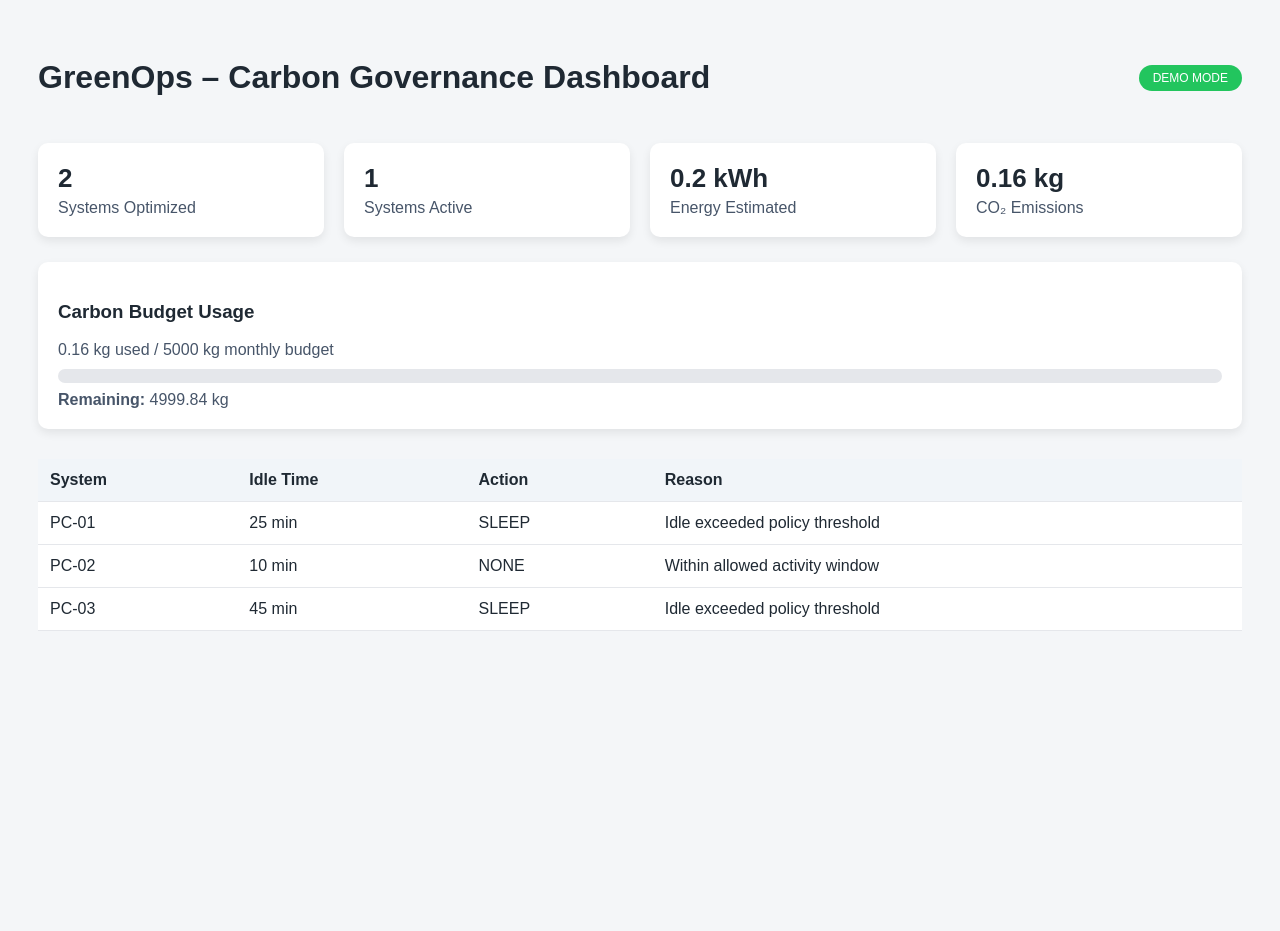
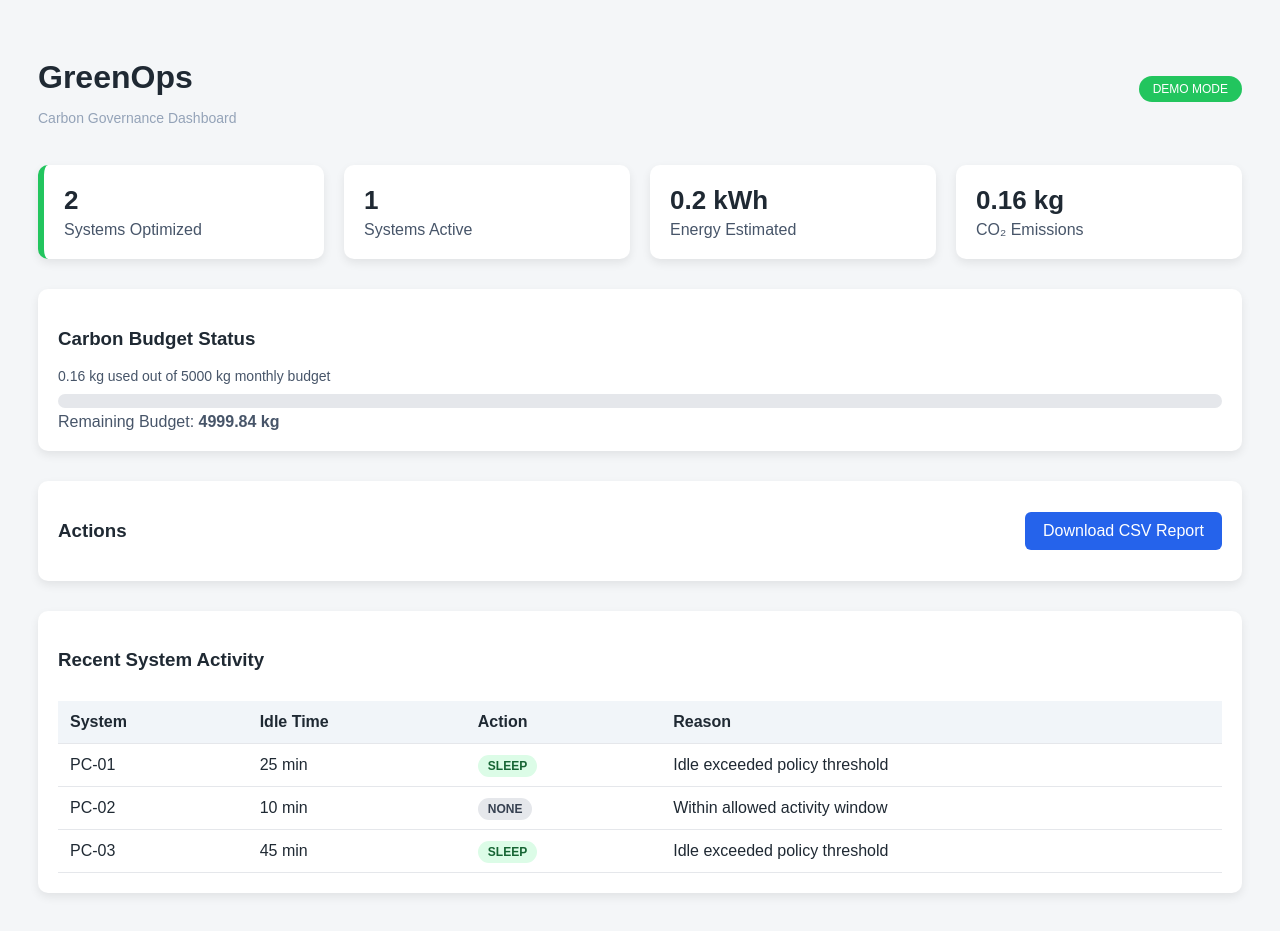
Before and after one commit to iamdevdhanush/GreenOps, a Flask app: page / in a window 1280 px wide. Before the commit the page ends 631 px from the top, so only its background shows below. Run offline with Flask 3, Linux system fonts and the light colour scheme; data that the repository does not hold is empty.

Commit message:
Connected DB and CSV export feature

```diff
--- a/server/app.py
+++ b/server/app.py
@@ -1,5 +1,17 @@
 from flask import Flask, request, render_template
 from datetime import datetime
+import sqlite3
+import csv
+from flask import Response
+
+
+# ----------------------
+# CONFIG
+# ----------------------
+CARBON_BUDGET = 5000  # kg CO2
+CO2_FACTOR = 0.82
+POWER_WATT = 150
+DB_PATH = "greenops.db"
 
 DEMO_DATA = [
     {"pc_id": "PC-01", "idle_minutes": 25, "action": "SLEEP"},
@@ -9,26 +21,56 @@ DEMO_DATA = [
 
 app = Flask(__name__)
 
-AGENT_LOGS = []
-CARBON_BUDGET = 5000  # kg CO2
-CO2_FACTOR = 0.82
-POWER_WATT = 150
+# ----------------------
+# DB INIT
+# ----------------------
+def init_db():
+    conn = sqlite3.connect(DB_PATH)
+    cur = conn.cursor()
+    cur.execute("""
+        CREATE TABLE IF NOT EXISTS agent_logs (
+            id INTEGER PRIMARY KEY AUTOINCREMENT,
+            pc_id TEXT,
+            idle_minutes REAL,
+            action TEXT,
+            timestamp TEXT
+        )
+    """)
+    conn.commit()
+    conn.close()
 
+init_db()
+
+# ----------------------
+# DASHBOARD (READ FROM DB)
+# ----------------------
 @app.route("/")
 def dashboard():
-    data = AGENT_LOGS if AGENT_LOGS else [
-        {"pc_id": "PC-01", "idle_minutes": 25, "action": "SLEEP"},
-        {"pc_id": "PC-02", "idle_minutes": 10, "action": "NONE"},
-        {"pc_id": "PC-03", "idle_minutes": 45, "action": "SLEEP"}
+    conn = sqlite3.connect(DB_PATH)
+    cur = conn.cursor()
+    cur.execute(
+        "SELECT pc_id, idle_minutes, action FROM agent_logs ORDER BY id DESC LIMIT 10"
+    )
+    rows = cur.fetchall()
+    conn.close()
+
+    logs = [
+        {"pc_id": r[0], "idle_minutes": r[1], "action": r[2]}
+        for r in rows
     ]
 
-    total_idle = sum(item["idle_minutes"] for item in data)
+    # fallback demo data if DB empty
+    if not logs:
+        logs = DEMO_DATA
+
+    total_idle = sum(log["idle_minutes"] for log in logs)
+
     energy = (POWER_WATT * (total_idle / 60)) / 1000
     co2 = energy * CO2_FACTOR
     remaining = CARBON_BUDGET - co2
 
-    optimized = len([d for d in data if d["action"] == "SLEEP"])
-    active = len([d for d in data if d["action"] == "NONE"])
+    optimized = len([l for l in logs if l["action"] == "SLEEP"])
+    active = len([l for l in logs if l["action"] == "NONE"])
 
     return render_template(
         "dashboard.html",
@@ -38,17 +80,61 @@ def dashboard():
         used=round(co2, 2),
         optimized=optimized,
         active=active,
-        logs=data
+        logs=logs
     )
 
-
-
+# ----------------------
+# AGENT API (WRITE TO DB)
+# ----------------------
 @app.route("/agent/report", methods=["POST"])
 def agent_report():
     data = request.json
-    data["received_at"] = datetime.utcnow().isoformat()
-    AGENT_LOGS.append(data)
+
+    conn = sqlite3.connect(DB_PATH)
+    cur = conn.cursor()
+    cur.execute(
+        "INSERT INTO agent_logs (pc_id, idle_minutes, action, timestamp) VALUES (?, ?, ?, ?)",
+        (
+            data.get("pc_id"),
+            data.get("idle_minutes"),
+            data.get("action"),
+            datetime.utcnow().isoformat()
+        )
+    )
+    conn.commit()
+    conn.close()
+
     return {"status": "ok"}
 
+# ----------------------
+# START SERVER
+# ----------------------
 if __name__ == "__main__":
     app.run(host="0.0.0.0", port=5000)
+
+
+@app.route("/export/csv")
+def export_csv():
+    conn = sqlite3.connect(DB_PATH)
+    cur = conn.cursor()
+
+    cur.execute("""
+        SELECT pc_id, idle_minutes, action, timestamp
+        FROM agent_logs
+        ORDER BY id DESC
+    """)
+    rows = cur.fetchall()
+    conn.close()
+
+    def generate():
+        yield "PC ID,Idle Minutes,Action,Timestamp\n"
+        for r in rows:
+            yield f"{r[0]},{r[1]},{r[2]},{r[3]}\n"
+
+    return Response(
+        generate(),
+        mimetype="text/csv",
+        headers={
+            "Content-Disposition": "attachment; filename=greenops_logs.csv"
+        }
+    )
--- a/server/templates/dashboard.html
+++ b/server/templates/dashboard.html
@@ -77,17 +77,90 @@
         th {
             background: #f1f5f9;
         }
+
+	.subtitle {
+    margin-top: -8px;
+    color: #94a3b8;
+    font-size: 14px;
+}
+
+.section {
+    margin-top: 30px;
+}
+
+.highlight {
+    border-left: 6px solid #22c55e;
+}
+
+.muted {
+    color: #64748b;
+    font-size: 14px;
+}
+
+.remaining {
+    margin-top: 10px;
+}
+
+.actions {
+    display: flex;
+    align-items: center;
+    justify-content: space-between;
+}
+
+.btn {
+    padding: 10px 18px;
+    background: #2563eb;
+    color: white;
+    border-radius: 6px;
+    text-decoration: none;
+    font-weight: 500;
+}
+
+.btn:hover {
+    background: #1d4ed8;
+}
+
+.table-container {
+    margin-top: 30px;
+    background: white;
+    padding: 20px;
+    border-radius: 10px;
+    box-shadow: 0 4px 10px rgba(0,0,0,0.08);
+}
+
+.tag {
+    padding: 4px 10px;
+    border-radius: 12px;
+    font-size: 12px;
+    font-weight: 600;
+}
+
+.tag.sleep {
+    background: #dcfce7;
+    color: #166534;
+}
+
+.tag.active {
+    background: #e5e7eb;
+    color: #374151;
+}
+
     </style>
 </head>
+
 <body>
 
 <div class="header">
-    <h1>GreenOps – Carbon Governance Dashboard</h1>
+    <div>
+        <h1>GreenOps</h1>
+        <p class="subtitle">Carbon Governance Dashboard</p>
+    </div>
     <div class="badge">DEMO MODE</div>
 </div>
 
+<!-- KPI CARDS -->
 <div class="cards">
-    <div class="card">
+    <div class="card highlight">
         <h2>{{ optimized }}</h2>
         <p>Systems Optimized</p>
     </div>
@@ -108,15 +181,31 @@
     </div>
 </div>
 
-<div class="card" style="margin-top:25px;">
-    <h3>Carbon Budget Usage</h3>
-    <p>{{ used }} kg used / 5000 kg monthly budget</p>
+<!-- CARBON BUDGET -->
+<div class="card section">
+    <h3>Carbon Budget Status</h3>
+    <p class="muted">{{ used }} kg used out of 5000 kg monthly budget</p>
+
     <div class="bar-container">
         <div class="bar"></div>
     </div>
-    <p style="margin-top:8px;"><strong>Remaining:</strong> {{ remaining }} kg</p>
+
+    <p class="remaining">
+        Remaining Budget: <strong>{{ remaining }} kg</strong>
+    </p>
 </div>
 
+<!-- ACTIONS -->
+<div class="card section actions">
+    <h3>Actions</h3>
+    <a href="/export/csv" class="btn">
+        Download CSV Report
+    </a>
+</div>
+
+<!-- TABLE -->
+<div class="table-container">
+    <h3>Recent System Activity</h3>
     <table>
         <tr>
             <th>System</th>
@@ -128,7 +217,11 @@
         <tr>
             <td>{{ log.pc_id }}</td>
             <td>{{ log.idle_minutes }} min</td>
-        <td>{{ log.action }}</td>
+            <td>
+                <span class="tag {% if log.action == 'SLEEP' %}sleep{% else %}active{% endif %}">
+                    {{ log.action }}
+                </span>
+            </td>
             <td>
                 {% if log.action == "SLEEP" %}
                     Idle exceeded policy threshold
@@ -139,6 +232,9 @@
         </tr>
         {% endfor %}
     </table>
+</div>
 
 </body>
 </html>
+
+</html>
```
Also changed, not shown: server/db.py (added, +22 -0 lines), server/greenops.db (added), 1 other file. Lines whose indentation alone changed are shown as unchanged.
